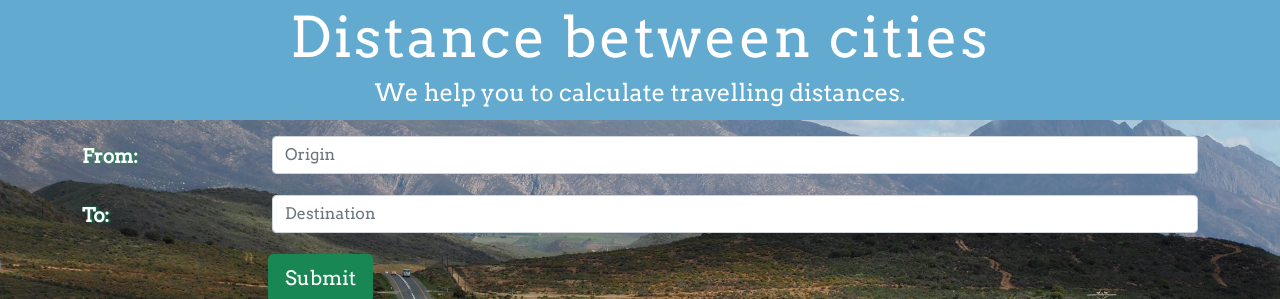
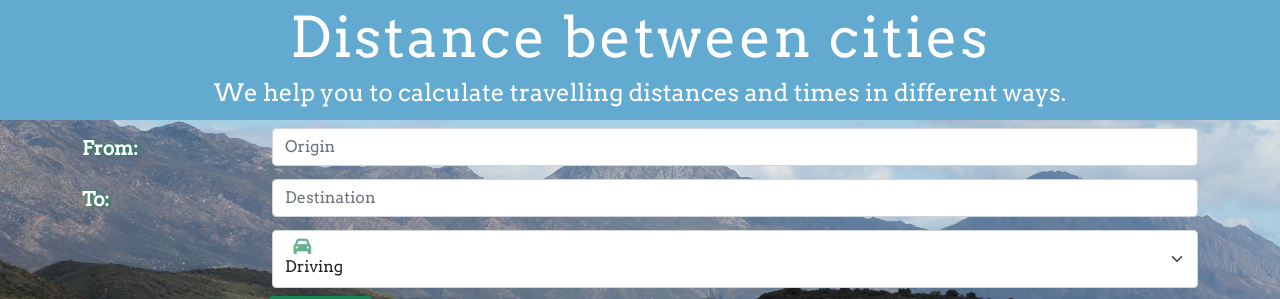
Before and after one commit to jokoul/project-20-distance-between-cities, a PHP site: page / in a window 1280 px wide. Shown: the top 299 px of the page. Run offline with PHP 8.4, Linux system fonts and the light colour scheme; some libraries are stand-ins or nearby versions.

Commit message:
adding travelMode features end of the project

```diff
--- a/index.php
+++ b/index.php
@@ -13,10 +13,7 @@
     <!--Style-->
     <link rel="stylesheet" href="style.css">
     <!--Fontawesome-->
-    <script
-      src="https://kit.fontawesome.com/52339f9582.js"
-      crossorigin="anonymous"
-    ></script>
+    <script src="https://kit.fontawesome.com/52339f9582.js" crossorigin="anonymous"></script>
     <!--favicon-->
     <link rel="shorcut icon" href="img/logo-makr.png" type="image/png">
     <title>Distance Between cities</title>
@@ -24,35 +21,46 @@
   <body>
     <div class="jumbotron py-1">
         <div class="container-fluid">
-            <h1 class="display-4">Distance between cities</h1>
-            <p class="h4">We help you to calculate travelling distances.</p>
+            <h1 class="display-4">Distance between cities </h1>
+            <p class="h4">We help you to calculate travelling distances and times in different ways.</p>
         </div>
     </div>
     <!--FORM with horizontal field + label-->
     <div class="container">
         <form>
-            <div class="row mt-3">
+            <div class="row mt-2">
                 <label class="col-2 col-form-label" for="from">From:</label>
                 <div class="col-10">
                     <input type="text" id="from" placeholder="Origin" class="form-control">
                 </div>
             </div>
-            <div class="row mt-3">
+            <div class="row mt-2">
                 <label class="col-2 col-form-label" for="to">To:</label>
                 <div class="col-10">
                     <input type="text" id="to" placeholder="Destination" class="form-control">
                 </div>
             </div>
+            <div class="row mt-2">
+                <div class="offset-2 col-10 form-floating">
+                    <select class="form-select" id="mode">
+                        <option value="DRIVING">Driving </option>
+                        <option value="WALKING">Walking</option>
+                        <option value="BICYCLING">Bicycling</option>
+                        <option value="TRANSIT">Transit</option>
+                    </select>
+                    <label id="labelLogo" for="floatingSelect"><i class="fas fa-car"></i></i></label>
+                </div>
+            </div>
         </form>
-        <div class="offset-2 col-10 mt-3">
-            <button class="btn btn-lg btn-success submit" onclick="calculateRoute()">Submit</button>
+        <div class="offset-2 col-10 mt-2">
+            <button id="submitBtn" class="btn btn-lg btn-success submit">Submit</button>
         </div>
     </div>
     <!--MAP-->
     <div class="container-fluid">
-        <div id="googleMap"></div>
+        <div id="map"><!--The div containing our map must have always the same id "map" to run fine--></div>
+        <div id="output"></div>
     </div>
-    <div id="output"></div>
 
 
     <!--FOOTER-->
@@ -86,11 +94,11 @@
         </p>
       </div>
     </footer>
-
+     <!--EMBED Javascript MAPS API-->
+    <script src="https://maps.googleapis.com/maps/api/js?key=AIzaSyCjILPJidCXRJGyhHcXb57by3tmEOW5zOA&libraries=places"></script>
     <!-- Option 1: Bootstrap Bundle with Popper -->
     <script src="https://cdn.jsdelivr.net/npm/bootstrap@5.0.2/dist/js/bootstrap.bundle.min.js" integrity="sha384-MrcW6ZMFYlzcLA8Nl+NtUVF0sA7MsXsP1UyJoMp4YLEuNSfAP+JcXn/tWtIaxVXM" crossorigin="anonymous"></script>
-     <!--EMBED Javascript MAPS API-->
-    <script src="https://maps.googleapis.com/maps/api/js?key=AIzaSyCjILPJidCXRJGyhHcXb57by3tmEOW5zOA"></script>
+
     <!-- My Javascript file-->
     <script src="javascript.js"></script>
   </body>
--- a/javascript.js
+++ b/javascript.js
@@ -6,21 +6,98 @@ const mapOptions = {
   mapTypeId: google.maps.MapTypeId.ROADMAP,
 };
 //create map
-const map = new google.maps.Map(
-  document.getElementById("googleMap"),
-  mapOptions
-);
+const map = new google.maps.Map(document.getElementById("map"), mapOptions); //The div containing our map must have always the same id "map" to run fine
+
 //Create a DirectionsService object to use the route method and get a result for our request
 const directionsService = new google.maps.DirectionsService();
 //Create a DirectionsRenderer object which we will use to display the route
 const directionsDisplay = new google.maps.DirectionsRenderer();
 //Bind the directionsRenderer to the map
 directionsDisplay.setMap(map);
+//select Travelling mode
+// const selectedmode = document.getElementById("mode").value;
+//Submit the form
+const submitBtn = document.getElementById("submitBtn");
+submitBtn.addEventListener("click", () => {
+  calculateRoute();
+});
 //Define calculateRoute function
 function calculateRoute() {
+  //select Travelling mode
+  const selectedMode = document.getElementById("mode").value;
+  console.log(selectedMode);
   //Create request
   const request = {
     origin: document.getElementById("from").value, //User inputs from fields
     destination: document.getElementById("to").value,
+    travelMode: google.maps.TravelMode[selectedMode], //WALKING, BYCYCLING, TRANSIT
+    unitSystem: google.maps.UnitSystem.METRIC, //to change Miles to kilometers. To put in miles, use "IMPERIAL"
   };
+  console.log(request);
+  //Pass the request to the route method
+  directionsService.route(request, function (result, status) {
+    console.log(result);
+    const output = document.getElementById("output");
+    if (status == google.maps.DirectionsStatus.OK) {
+      //Get the distance and time
+      console.log(output);
+      output.innerHTML =
+        "<div class='alert alert-info'>From: " +
+        document.getElementById("from").value +
+        ".<br>To: " +
+        document.getElementById("to").value +
+        ".<br>Driving distance: " +
+        result.routes[0].legs[0].distance.text +
+        ".<br>Duration: " +
+        result.routes[0].legs[0].duration.text +
+        ".</div>";
+
+      //Display route
+      directionsDisplay.setDirections(result);
+    } else {
+      //Delete route form map
+      directionsDisplay.setDirections({
+        routes: [],
+      });
+      //Center map in Lyon
+      map.setCenter(myLatLng);
+      //Show error message
+      output.innerHTML =
+        "<div class='alert alert-danger'>Could not retrieve travelling information.</div>";
+    }
+  });
 }
+//Create autocomplete objects for all inputs. WARNING, before using method below, we need to add the library "places" inside our embed maps api script.
+const inputFrom = document.getElementById("from");
+const inputTo = document.getElementById("to");
+//define options
+// const options = {
+//   types: ["address"],
+// };
+const autocompleteFrom = new google.maps.places.Autocomplete(
+  inputFrom
+  /*, options*/
+);
+const autocompleteTo = new google.maps.places.Autocomplete(
+  inputTo /*, options*/
+);
+//Change logo
+document.getElementById("mode").addEventListener("change", () => {
+  let selectValue = document.getElementById("mode").value;
+  console.log(selectValue);
+  const label = document.getElementById("labelLogo");
+  switch (selectValue) {
+    case "DRIVING":
+      label.innerHTML = '<i class="fas fa-car"></i></i>';
+      break;
+    case "WALKING":
+      label.innerHTML = '<i class="fas fa-person-walking"></i>';
+      break;
+    case "BICYCLING":
+      label.innerHTML = '<i class="fas fa-person-biking"></i>';
+      break;
+    case "TRANSIT":
+      label.innerHTML = '<i class="fas fa-train-subway"></i>';
+      break;
+  }
+});
--- a/style.css
+++ b/style.css
@@ -32,19 +32,24 @@ body {
   font-weight: 800;
   text-shadow: 2px 0 3px #198754;
 }
+label i {
+  color: #198754;
+  font-size: 1.3rem;
+  margin-left: 1.5rem;
+}
 
 /*MAP*/
 #map {
   width: 100%;
   height: 300px;
   margin: 0.5rem auto;
-  margin-bottom: 15rem;
 }
-.output {
-  background-color: #198754;
-  color: white;
+#output {
+  text-align: center;
+  font-size: 2rem;
+  width: 100%;
+  margin-bottom: 18rem;
 }
-
 /*FOOTER*/
 .footer {
   height: auto;
```
Also changed, not shown: README.md.
